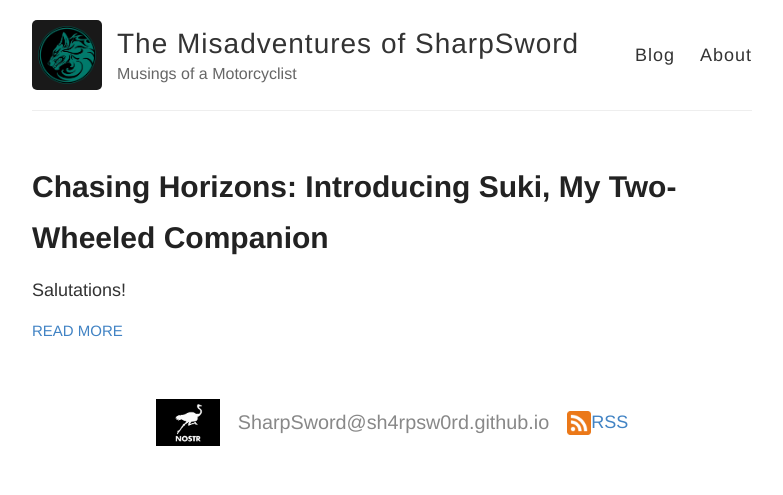
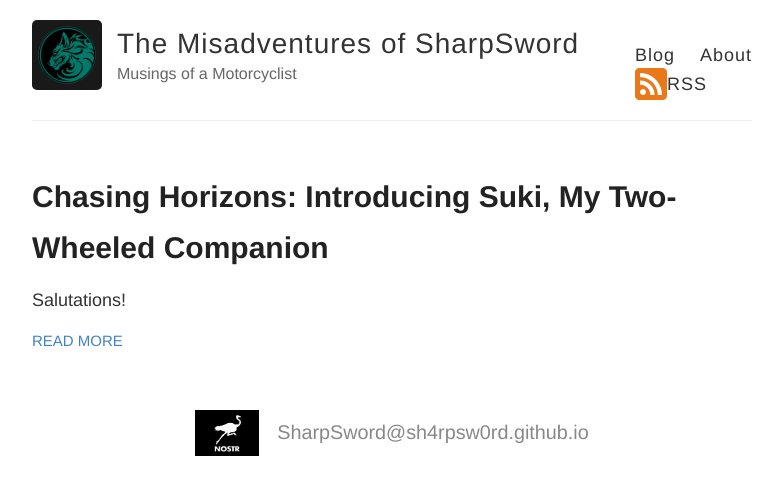
Before and after one commit to sh4rpsw0rd/sh4rpsw0rd.github.io, a Jekyll site: the page built from index.html, in a window 1280 px wide. Shown: the top 495 px of the page, without its empty margins (248-1031 px from the left). Built offline with Jekyll 4.4.1, drawn with Linux system fonts in a browser that asks for light colours.

Commit message:
RSS updates

```diff
--- a/_layouts/default.html
+++ b/_layouts/default.html
@@ -30,6 +30,10 @@
           <nav>
             <a href="{{ site.baseurl }}/">Blog</a>
             <a href="{{ site.baseurl }}/about">About</a>
+            <a href="{{ site.baseurl }}/feed.xml" class="rss-link" title="Subscribe to RSS feed">
+              <img src="/images/rss.png" alt="RSS" class="rss-icon">
+              RSS
+            </a>
           </nav>
         </header>
       </div>
@@ -43,9 +47,6 @@
   <div class="footer-nostr">
     <img src="/images/nostr-icon.png" alt="Nostr" class="nostr-icon">
     <span class="nostr-username">SharpSword@sh4rpsw0rd.github.io</span>
-    <a href="/feed.xml" class="rss-link" title="Subscribe to RSS feed">
-      <img src="/images/rss.png" alt="RSS" class="rss-icon" style="width:24px; height:24px; vertical-align:middle;">
-      <span class="visually-hidden">RSS</span>
     </a>
   </div>
 </footer>
```
